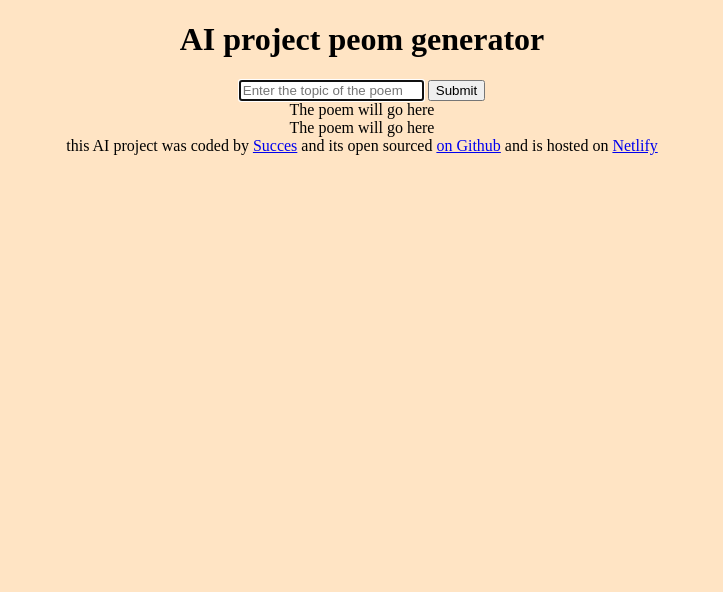
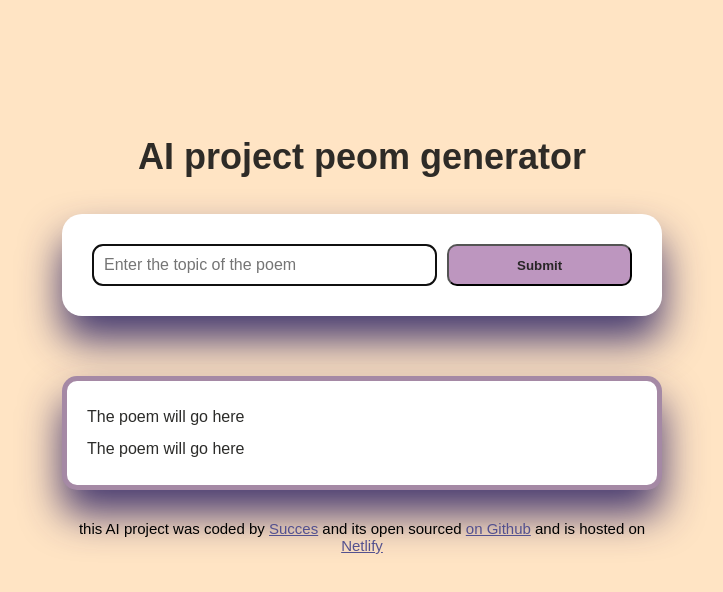
Before and after one commit to ISIOMA123123/project-poem-generator, a plain HTML site: page index.html in a window 1280 px wide. Shown: the whole page, without its empty margins (278-1001 px from the left). Drawn offline with Linux system fonts and the light colour scheme.

Commit message:
added styling to the project

```diff
--- a/index.html
+++ b/index.html
@@ -7,6 +7,7 @@
     <title>AI poem generator</title>
 </head>
 <body>
+    <div class="container">
     <header>
          <h1> AI project peom generator</h1>
     </header>
@@ -16,10 +17,11 @@
         <input type="text" placeholder="Enter the topic of the poem"
         autofocus
         required
-        autocomplete="off">
-       <input type="submit">
+        autocomplete="off"
+        class="poemTopic">
+       <input type="submit" class="submitButton">
     </form>
-    <div>
+    <div class="poem">
         The poem will go here
         <br>
         The poem will go here
@@ -30,6 +32,7 @@
     this AI  project was coded by <a href="https://github.com/ISIOMA123123" target="_blank">Succes</a> and its open sourced <a href="https://github.com/ISIOMA123123/project-poem-generator" target="_blank">on Github</a>
 and is hosted on <a href="https://generatingpoem.netlify.app/" target="_blank">Netlify</a>
 </footer>
+</div>
     <script src="src/index.js"></script>
 </body>
 </html>
--- a/src/style.css
+++ b/src/style.css
@@ -1,4 +1,74 @@
 body{
     background-color: bisque;
+    font-family: Arial, Helvetica, sans-serif;
+}
+.container{
+ margin: 130px auto;
+ max-width: 600px;
+}
+
+header{
+    margin-bottom: 30px;
+}
+
+main{
+
+}
+
+form{
+    padding: 30px;
+    background-color: white;
+    border-radius: 20px;
+    display: flex;
+    box-shadow: 0px 24px 40px rgba(43, 34, 100, 0.88);
+}
+
+.poem{
+font-size: 16px;
+background-color: white;
+margin-top: 10%;
+margin-bottom: 5%;
+padding: 20px;
+line-height: 2;
+font-weight: 400;
+border-left: 3px solid;
+color: rgba(34, 34, 32, 0.952);
+border: 5px solid rgba(105, 58, 105, 0.596);
+border-radius: 15px;
+box-shadow: 0px 24px 40px rgba(45, 34, 100, 0.88);
+}
+
+.poemTopic{
+   padding: 10px;
+   border: 3px solid rgba(rgba(233, 17, 17, 0.863), rgba(24, 211, 24, 0.904), rgba(2, 2, 187, 0.788), 0.5);
+   width: 80%;
+   font-size: 16px;
+   color: rgba(10, 10, 10, 0.863);
+   border-radius: 10px;
+}
+
+.submitButton{
+ margin-left: 10px;
+ background-color: #78287b7c;
+ border-radius: 10px;
+ color: rgba(34, 34, 32, 0.952);
+ width: 45%;
+ font-weight: bold;
+}
+
+h1{
     text-align: center;
+ font-weight: 800px;
+ font-size: 36px;
+ line-height: 1.5;
+ color: rgba(11, 12, 12, 0.856);
 }
+
+footer{
+    text-align: center;
+    font-size: 15px;
+}
+
+a{
+    color: rgba(76, 75, 141, 0.952);
+}
```
